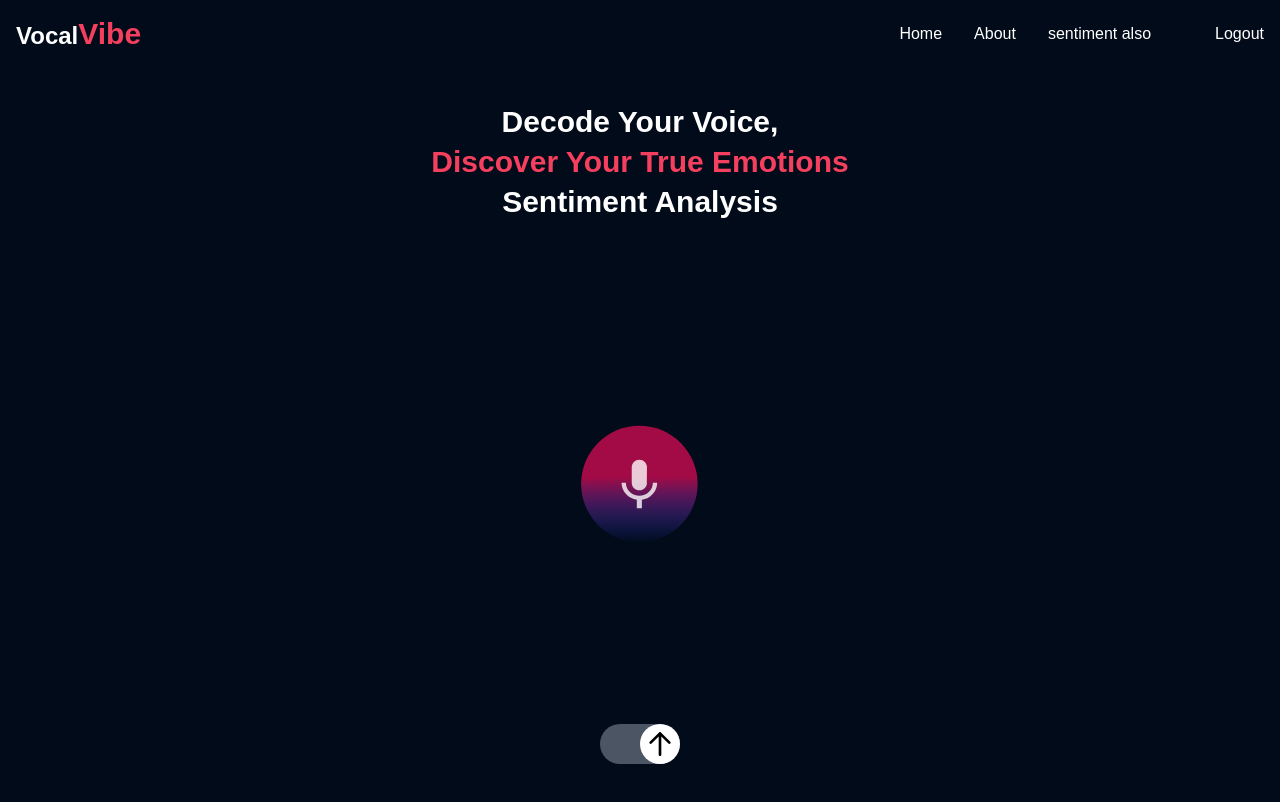
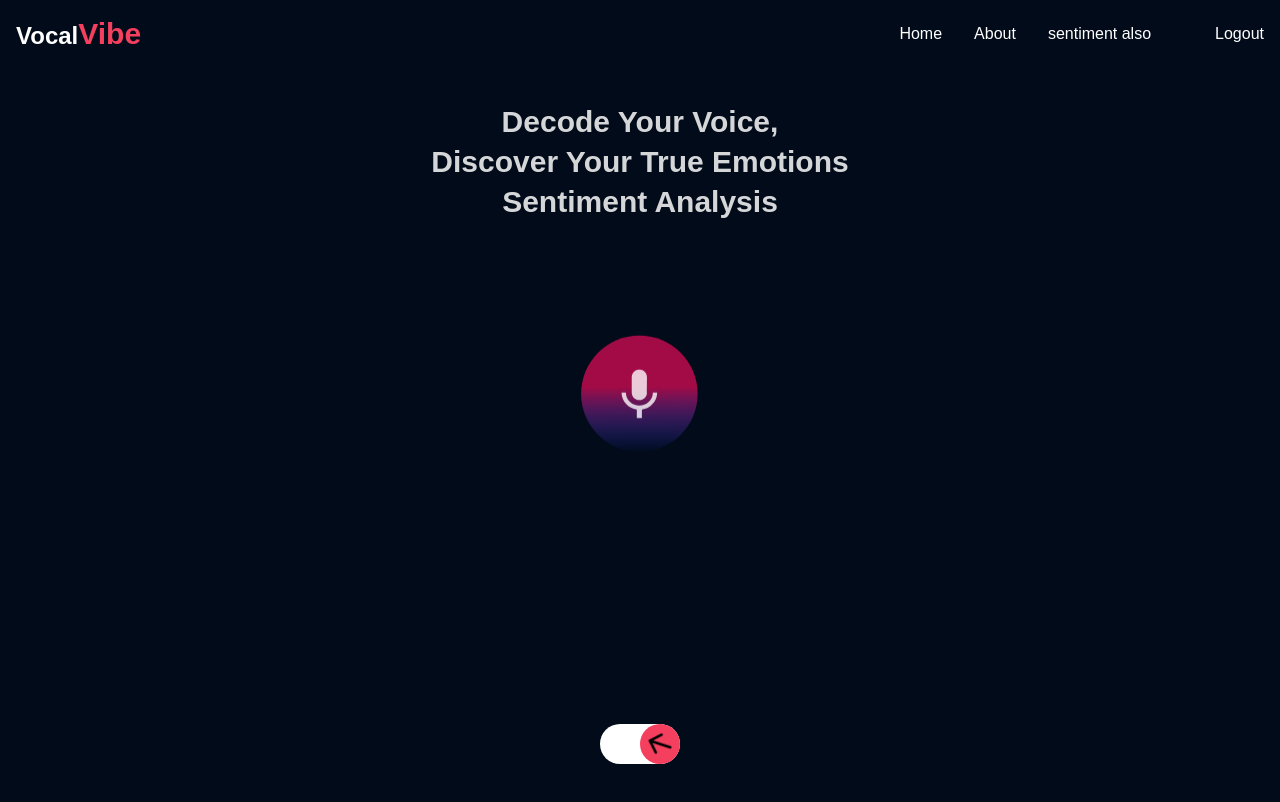
Before and after one commit to radiationnss/VocalVibeFrontend, a React (Create React App) app: page /sentiment in a window 1280 px wide. Both pictures are taken after a click on the element 640 px from the left and 744 px from the top of the page. Built offline with nearby package versions, Linux system fonts and the light colour scheme.

Commit message:
sentiment new

```diff
--- a/src/pages/SentimentAlso.jsx
+++ b/src/pages/SentimentAlso.jsx
@@ -1,46 +1,44 @@
 import React, { useState, useRef, useEffect } from "react";
 import axios from 'axios';
 import Navbar from "../components/Navbar";
-import Button from "../components/Button";
 import Lottie from 'lottie-react';
 import animationData from '../components/lot.json';
-import { useSelector, useDispatch } from "react-redux"; // Import the useSelector hook
+import { useSelector } from "react-redux";
 import classNames from "classnames";
 import upload from "../assets/upload.svg";
 import mic from "../assets/mic.svg";
 import animationData1 from '../components/lot.json';
 import animationData2 from '../components/lots2.json';
-import Loading from '../components/Loading.jsx';
 import confetti from 'canvas-confetti';
 
-const Sentiment = (props) => {
+const Sentiment = () => {
   const [audioFile, setAudioFile] = useState(null);
-  // const [predictedEmotion, setPredictedEmotion] = useState(null);
+  const [predictedEmotion, setPredictedEmotion] = useState(null);
   const [predictedText, setPredictedText] = useState(null);
-  const [audioUrl, setAudioUrl] = useState(null);  // New state to store the audio URL
-  const audioRef = useRef(null);  // Ref for the audio element
-  const isAuthenticated = useSelector((state) => state.user.isAuthenticated); // Access the isAuthenticated state from the Redux store
+  const [sentimentAnalysis, setSentimentAnalysis] = useState(null);
+  const [audioUrl, setAudioUrl] = useState(null);
+  const audioRef = useRef(null);
+  const isAuthenticated = useSelector((state) => state.user.isAuthenticated);
   const token = useSelector(state => state.user.token);
   const [isSelected, setIsSelected] = useState(false);
-  const [loading, setLoading] = useState(false); // Loading state
+  const [loading, setLoading] = useState(false);
 
   const audioChunks = useRef([]);
   const [recordings, setRecordings] = useState([]);
   const mediaRecorderRef = useRef(null);
   const [recordingOrNotRecording, setRecordingOrNotRecording] = useState(false);
 
-
   useEffect(() => {
-    // Your function to be triggered when isSelected changes
     resetValues();
   }, [isSelected]);
 
   const resetValues = () => {
-    // setPredictedEmotion(null);
+    setPredictedEmotion(null);
     setAudioUrl(null);
     setRecordings([]);
     setAudioFile(null);
     setPredictedText(null);
+    setSentimentAnalysis(null);
   }
 
   const startRec = async () => {
@@ -77,9 +75,9 @@ const Sentiment = (props) => {
   };
 
   const handlePredict1 = async () => {
-    setLoading(true); // Set loading to true when predicting starts
+    setLoading(true);
     const formData = new FormData();
-    formData.append('file', audioFile, 'recording.wav'); // Append with file name
+    formData.append('file', audioFile, 'recording.wav');
 
     try {
       const response = await axios.post('http://127.0.0.1:8000/api/predict/prediction-emotion-sentiment/', formData, {
@@ -92,10 +90,10 @@ const Sentiment = (props) => {
       if (response.data.error) {
         alert(`Error: ${response.data.error}`);
       } else {
-        // setPredictedEmotion(response.data.prediction_result);
+        setPredictedEmotion(response.data.prediction_result);
         setPredictedText(response.data.txt);
-        console.log(response.data)
-        // Trigger confetti animation on successful prediction
+        setSentimentAnalysis(response.data.sentiment);
+
         confetti({
           particleCount: 100,
           angle: 60,
@@ -108,7 +106,7 @@ const Sentiment = (props) => {
     } catch (error) {
       console.error('Error making prediction:', error);
     } finally {
-      setLoading(false); // Set loading to false when prediction is done
+      setLoading(false);
     }
   };
 
@@ -119,7 +117,7 @@ const Sentiment = (props) => {
     setAudioFile(file);
     setAudioUrl(URL.createObjectURL(file));  // Create a URL for the uploaded file
     // Reset predicted emotion when a new file is uploaded
-    setPredictedText(null);
+    setPredictedEmotion(null);
   };
 
   const handleUploadButton = () => {
@@ -129,24 +127,23 @@ const Sentiment = (props) => {
   return (
     <>
     <Navbar />
-      <div className="w-full h-full flex flex-col items-center justify-center mt-8">
-      <h1 className="text-4xl text-center mb-16">
-          <span className="text-3xl font-semibold dark:text-white">Decode Your Voice,</span> <br/>
-          <span className="text-3xl font-semibold text-rose-500">Discover Your True Emotions</span> <br/>
-          <span className="text-3xl font-semibold dark:text-white">Sentiment Analysis</span>
+    <div className="w-full h-full flex flex-col items-center justify-center mt-8  text-white">
+      <h1 className="text-4xl text-center mb-16 animate-pulse">
+        <span className="text-3xl font-semibold">Decode Your Voice,</span> <br />
+        <span className="text-3xl font-semibold">Discover Your True Emotions</span> <br />
+        <span className="text-3xl font-semibold">Sentiment Analysis</span>
       </h1>
 
       {/* Loading bar */}
       {loading && (
         <div className="w-full bg-gray-300 h-2 rounded-full overflow-hidden">
-            <div className="bg-rose-500 h-full animate-loading-bar"></div>
+          <div className="bg-white h-full animate-loading-bar"></div>
         </div>
       )}
 
       {/* Upload Button (Centered) */}
-        {/* Upload Button (Centered) */}
       {isSelected && (
-  <div className="relative overflow-hidden">
+        <label className="relative overflow-hidden">
           <input
             type="file"
             className="hidden"
@@ -156,110 +153,140 @@ const Sentiment = (props) => {
           />
           <Lottie
             animationData={animationData}
-      className="lottie-animation-home cursor-pointer"
+            className="lottie-animation-home cursor-pointer animate-bounce"
             onClick={handleUploadButton}
           />
-  </div>
+        </label>
       )}
 
       {audioUrl && isSelected && (
         <>
-          <audio ref={audioRef} controls>
+          <audio ref={audioRef} controls className="mt-4">
             <source src={audioUrl} type="audio/wav" />
             Your browser does not support the audio element.
           </audio>
-          <a href={audioUrl} download={`recordings.wav`}>download</a>
+          <a href={audioUrl} download={`recordings.wav`} className="mt-2 underline hover:text-rose-300">
+            Download
+          </a>
         </>
       )}
 
       {/* Predict Button (Visible only after uploading) */}
       {audioFile && isSelected && (
         <div
-            className="bg-rose-500 hover:bg-rose-600 px-6 py-3 mt-4 rounded-full text-white cursor-pointer transition-all duration-300"
+          className="bg-white text-rose-500 hover:bg-rose-300 hover:text-white px-6 py-3 mt-4 rounded-full cursor-pointer transition-all duration-300 animate-pulse"
           onClick={handlePredict1}
         >
           Predict
         </div>
       )}
 
-        {/* Display Predicted Emotion */}
-        {predictedText && isSelected && (
-          <div className="mt-8 text-2xl text-rose-500 font-normal">
-              <span className="text-3xl font-semibold dark:text-white">{predictedText}</span><br/>
+      {/* Display Predicted Emotion and Sentiment Analysis */}
+      {(predictedEmotion || predictedText || sentimentAnalysis) && isSelected && (
+        <div className="mt-8 text-2xl font-normal animate-bounce">
+          {predictedEmotion && (
+            <div>
+              Decode the Feels: Emotion Unveiled - {predictedEmotion}
+            </div>
+          )}
+          {predictedText && (
+            <div className="mt-4">
+              <span className="text-3xl font-semibold">{predictedText}</span>
+            </div>
+          )}
+          {sentimentAnalysis && (
+            <div className="mt-4">
+              <h2 className="text-2xl font-bold">Sentiment Analysis:</h2>
+              <div className="grid grid-cols-3 gap-4 mt-2">
+                {Object.entries(sentimentAnalysis).map(([sentiment, value]) => (
+                  <div key={sentiment} className="bg-white text-rose-500 rounded-lg p-4">
+                    <p className="font-bold">{sentiment}</p>
+                    <p>{value}</p>
+                  </div>
+                ))}
+              </div>
+            </div>
+          )}
         </div>
       )}
 
-
-        {/* recording part */}
-
+      {/* Recording part */}
       {!recordingOrNotRecording && !isSelected && (
         <Lottie
           animationData={animationData1}
-            className="lottie-animation-home cursor-pointer"
+          className="lottie-animation-home cursor-pointer animate-pulse"
           onClick={startRec}
         />
-          )
-          }
+      )}
 
-
-        {recordingOrNotRecording && !isSelected &&(
+      {recordingOrNotRecording && !isSelected && (
         <Lottie
           animationData={animationData2}
-            className="lottie-animation-home cursor-pointer"
+          className="lottie-animation-home cursor-pointer animate-spin"
         />
-          )
-          }
+      )}
 
       {recordings.map((recUrl, index) => (
-            <div key={index}>
+        <div key={index} className="mt-4">
           <audio controls src={recUrl} />
-              <a href={recUrl} style={{color:"white"}} download={`recordings-${index}.wav`}>
+          <a href={recUrl} className="ml-2 underline hover:text-rose-300" download={`recordings-${index}.wav`}>
             Download
           </a>
         </div>
       ))}
 
       {!isSelected && audioFile && (
-            <button onClick={handlePredict1} className="bg-rose-500 hover:bg-rose-600 px-6 py-3 mt-4 rounded-full text-white cursor-pointer transition-all duration-300">
+        <button onClick={handlePredict1} className="bg-white text-rose-500 hover:bg-rose-300 hover:text-white px-6 py-3 mt-4 rounded-full cursor-pointer transition-all duration-300 animate-pulse">
           Predict
         </button>
       )}
 
-          {
-            !isSelected && predictedText && (
-              <div className="mt-8 text-2xl text-rose-500 font-normal">
-              <span className="text-3xl font-semibold dark:text-white">{predictedText}</span><br/>
-              {/* {sentimentAnalysis.map((sentiment, index) => (
-                <div key={index}>
-                  <p>{sentiment}</p>
+      {!isSelected && (predictedEmotion || predictedText || sentimentAnalysis) && (
+        <div className="mt-8 text-2xl font-normal justify-center">
+          {predictedEmotion && (
+            <div>
+              Decode the Feels: Emotion Unveiled - {predictedEmotion}
             </div>
-              ))} */}
+          )}
+          {predictedText && (
+            <div className="mt-4">
+              <span className="text-3xl font-semibold text-center">{predictedText}</span>
             </div>
-
-
-            )
-          }
-
-
-
-
+          )}
+          {sentimentAnalysis && (
+            <div className="mt-4 justify-center">
+              <h2 className="text-2xl font-bold text-center">Sentiment:</h2>
+              <div className="grid grid-cols-3 gap-4 mt-2 content-center">
+                {Object.entries(sentimentAnalysis).map(([sentiment, value]) => (
+                  <div key={sentiment} className="bg-white text-rose-500 rounded-lg p-4">
+                    <p className="font-bold">{sentiment}</p>
+                    <p>{value}</p>
+                  </div>
+                ))}
+              </div>
+            </div>
+          )}
+        </div>
+      )}
 
       <div
         onClick={() => setIsSelected(!isSelected)}
-        className={classNames("flex w-20 h-10 bg-gray-600 m-10 rounded-full",
-        {
-          'bg-green':isSelected,
-        })}>
-          <span className={
-            classNames('h-10 w-10 bg-white rounded-full transition-all',
-            {'ml-10': isSelected,})}>
-              {isSelected && <img src={upload} className="p-1"/>}
-              {!isSelected && <img src={mic}/>}
+        className={classNames("flex w-20 h-10 bg-white m-10 rounded-full cursor-pointer transition-all duration-300", {
+          'bg-green-500': isSelected,
+        })}
+      >
+        <span
+          className={classNames('h-10 w-10 bg-rose-500 rounded-full flex items-center justify-center transition-all duration-300', {
+            'ml-10': isSelected,
+          })}
+        >
+          {isSelected && <img src={upload} className="p-1 animate-spin" />}
+          {!isSelected && <img src={mic} className="animate-pulse" />}
         </span>
       </div>
-
     </div>
   </>
 );
 };
+
 export default Sentiment;
```
Lines whose indentation alone changed are shown as unchanged.
